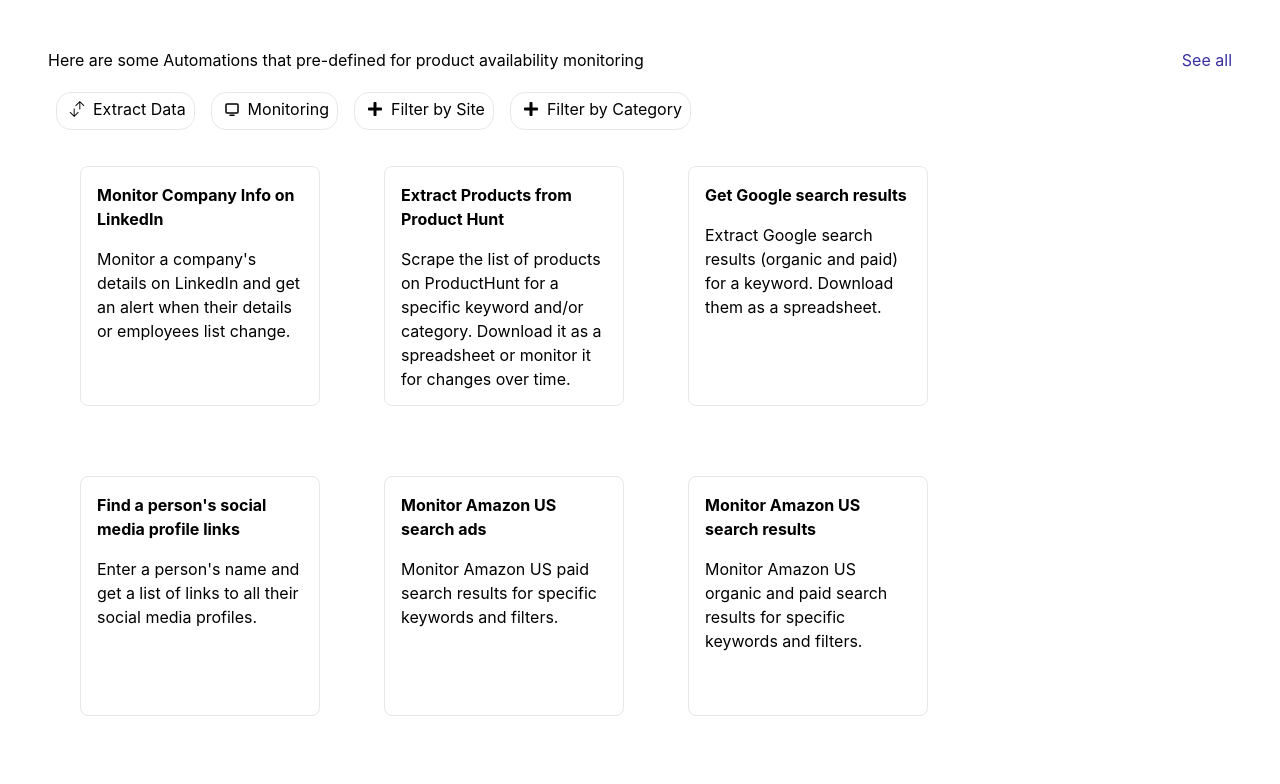
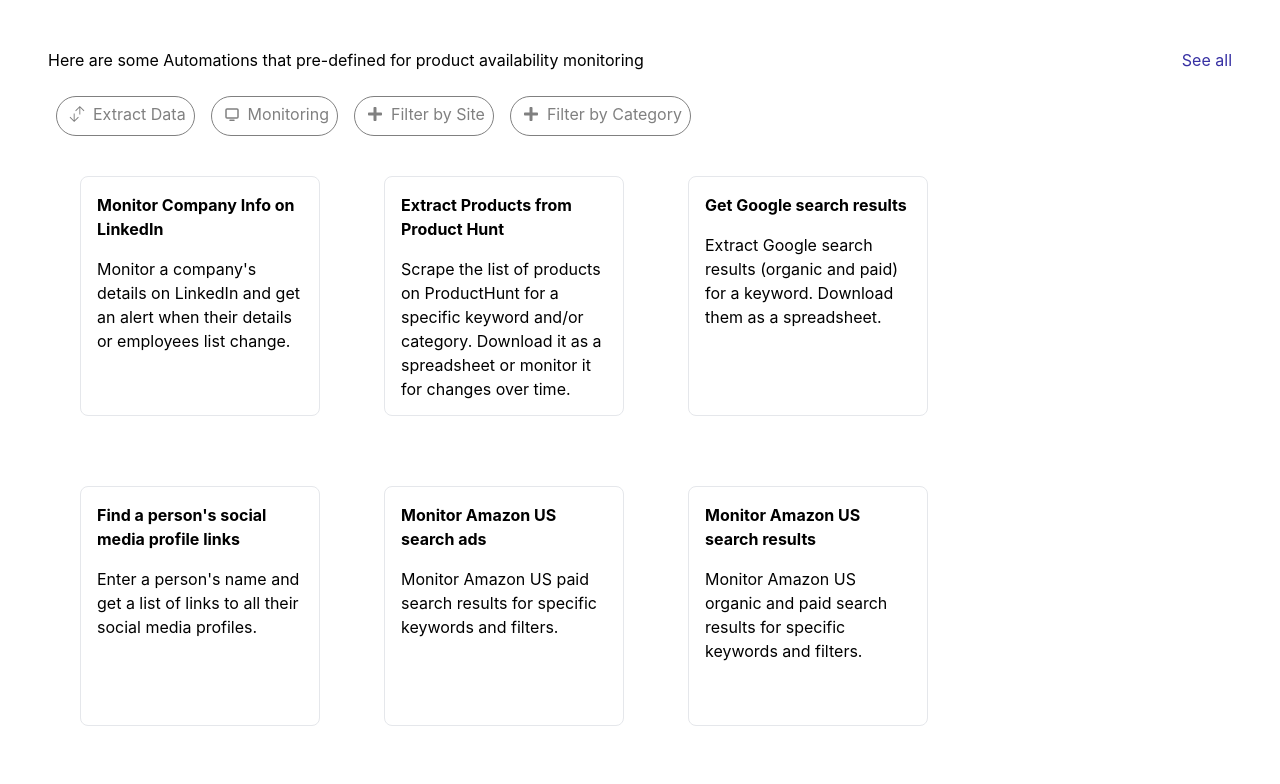
Before and after one commit to littlecorsican/igaming-assessment, a React (Create React App) app in the folder igaming-assessment/: page / in a window 1280 px wide. Shown: the top 784 px of the page. Built offline with nearby package versions, Linux system fonts and the light colour scheme.

Commit message:
improvement: change colour

```diff
--- a/igaming-assessment/src/components/MultiFilterChip.jsx
+++ b/igaming-assessment/src/components/MultiFilterChip.jsx
@@ -25,7 +25,7 @@ function MultiFilterChip({ text, type, icon, list, addItemToBar }) {
 
     return (
         <div className={chipStyles.chips}>
-            <button className={`flex flex-row rounded-[15px] mx-2 px-2 py-1 my-1 border cursor-pointer hover:text-indigo-800 ${selected ? "text-indigo-800 border-indigo-800" : "" }`} onClick={handleClick}>
+            <button className={chipStyles.chipBtn} onClick={handleClick}>
                 <div className={chipStyles.icon}>
                     <DynamicIcon />
                 </div>
--- a/igaming-assessment/src/components/SingleFilterChip.jsx
+++ b/igaming-assessment/src/components/SingleFilterChip.jsx
@@ -25,7 +25,7 @@ function SingleFilterChip({ text, icon, type, list, addItemToBar }) {
     //className={`${styles.description} ${styles.yellow}`}
     return (
         <div className={chipStyles.chips}>
-            <button className={`flex flex-row rounded-[15px] mx-2 px-2 my-1 py-1 border cursor-pointer hover:text-indigo-800 ${selected ? "text-indigo-800 border-indigo-800" : "" }`} onClick={handleClick}>
+            <button className={`${chipStyles.chipBtn}`} onClick={handleClick}>
                 <div className={chipStyles.icon}>
                     <DynamicIcon />
                 </div>
--- a/igaming-assessment/src/components/TextOnlyChip.jsx
+++ b/igaming-assessment/src/components/TextOnlyChip.jsx
@@ -18,7 +18,7 @@ function TextOnlyChip({ text, icon }) {
 
     return (
         <div className={chipStyles.chips}>
-            <button className={`flex flex-row rounded-[15px] mx-2 px-2 py-1 my-1 border cursor-pointer hover:text-indigo-800 ${selected ? "text-indigo-800 border-indigo-800" : "" }`} onClick={handleClick}>
+            <button className={`${chipStyles.chipBtn} ${selected && chipStyles.selected}`} onClick={handleClick}>
                 {/* {img && <img src={img} alt="" className={chipStyles.icon} />} */}
                 <div className={chipStyles.icon}>
                     <DynamicIcon />
--- a/igaming-assessment/src/styles/Chips.module.css
+++ b/igaming-assessment/src/styles/Chips.module.css
@@ -8,3 +8,24 @@
     position: relative;
     white-space: nowrap;
 }
+
+.chipBtn {
+    display: flex;
+    flex-direction: row;
+    border-radius: 25px;
+    margin: 0.5rem 0.5rem;
+    padding: 0.3rem 0.5rem;
+    border: 1px solid gray;
+    color: gray;
+}
+
+.selected {
+    color: indigo;
+    border: 1px solid indigo;
+    background-color: #FCF5FF
+}
+
+.chipBtn:hover {
+    color: indigo;
+    border: 1px solid indigo;
+}
```
